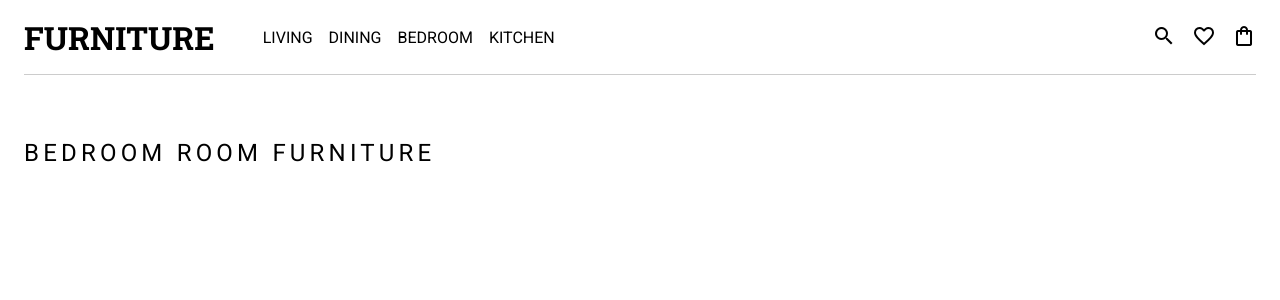
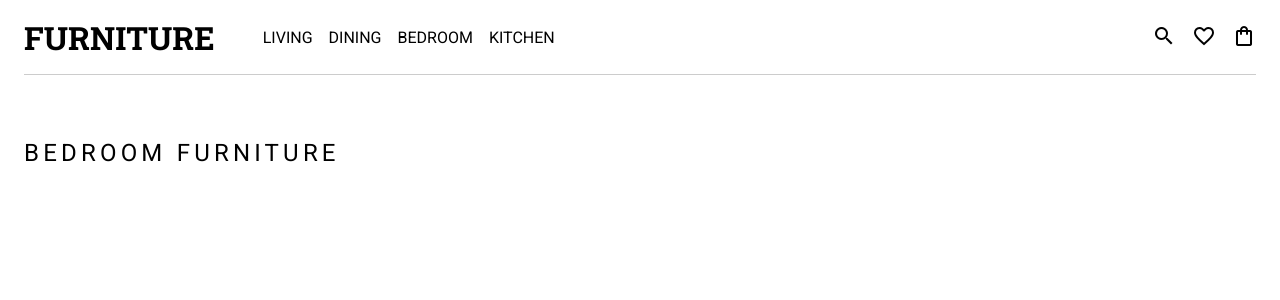
Before and after one commit to itsechi/shopping-cart, a React (Create React App) app: page /bedroom in a window 1280 px wide. Shown: the top 300 px of the page. Built offline with nearby package versions, Linux system fonts and the light colour scheme.

Commit message:
Fix catalog title name

```diff
--- a/src/pages/catalog/createPage.js
+++ b/src/pages/catalog/createPage.js
@@ -8,7 +8,9 @@ function createPage(productsArr, name) {
 
   return (
     <main>
-      <h2 className={styles.pageTitle}>{name} room furniture</h2>
+      <h2 className={styles.pageTitle}>
+        {name === "bedroom" ? name : name + " room"} furniture
+      </h2>
       <section className={styles.cards}>{cards}</section>
     </main>
   );
```
